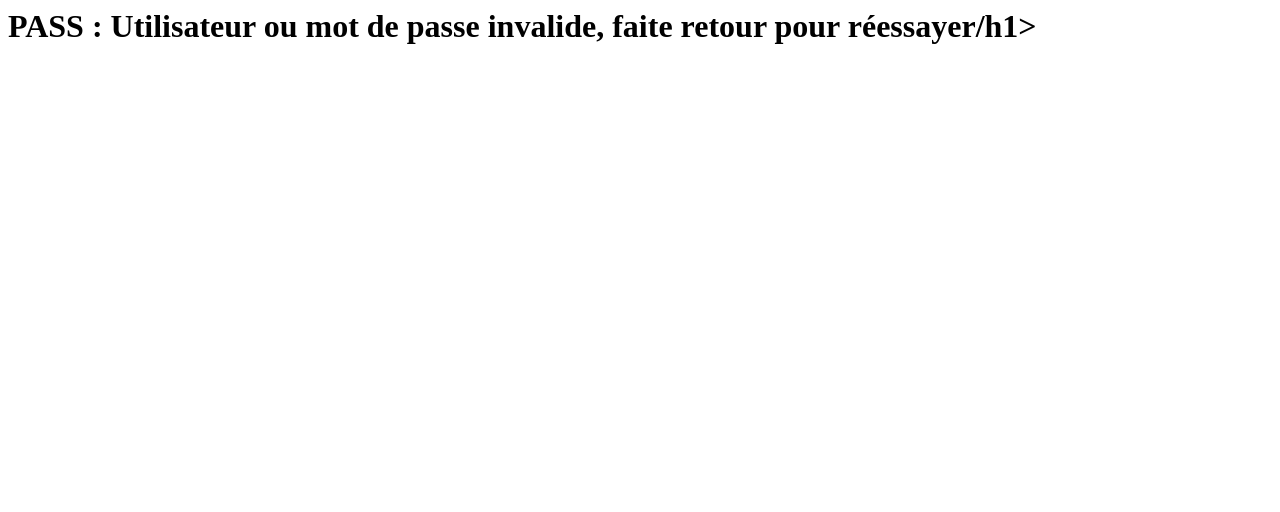
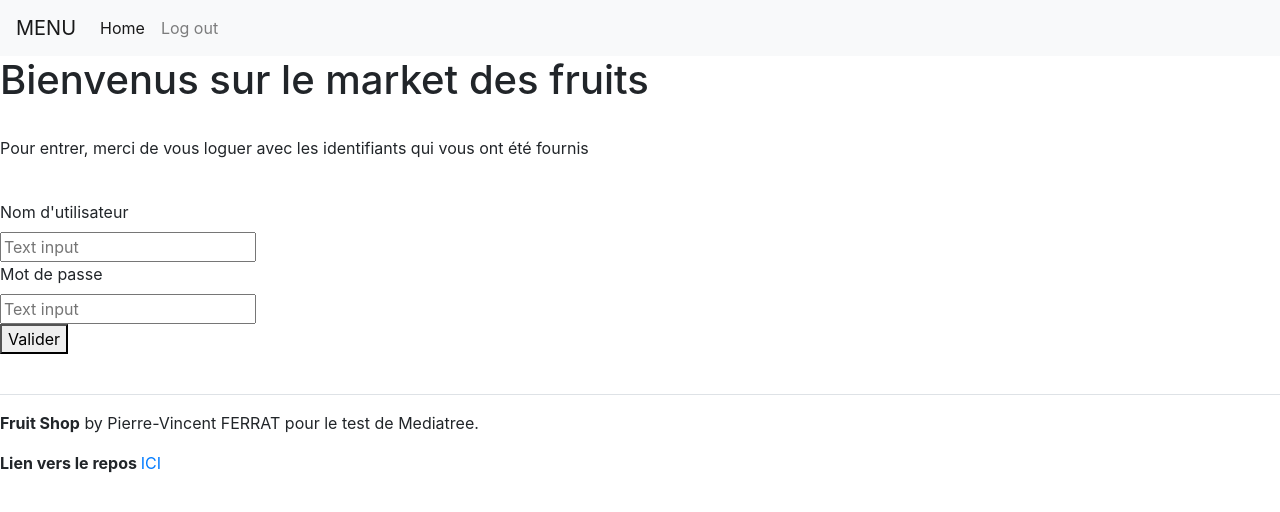
Before and after one commit to Pedrodebdx/django_test_mediatree, a Django app: page / in a window 1280 px wide. Shown: the top 512 px of the page. Run offline with Django 3.2, Linux system fonts and the light colour scheme; some libraries are stand-ins or nearby versions.

Commit message:
end of day

```diff
--- a/fruit_shop/shop/templates/shop/index.html
+++ b/fruit_shop/shop/templates/shop/index.html
@@ -7,6 +7,7 @@
 <p>Pour entrer, merci de vous loguer avec les identifiants qui vous ont été fournis</p>
 <br>
 
+<form action="/formulaire_login/" method="post"></form>
 <div class="field">
     <label class="label">Nom d'utilisateur</label>
     <div class="control">
@@ -24,6 +25,6 @@
             <button class="button is-link">Valider</button>
         </div>
     </div>
-
 </div>
+</form>
 {% endblock %}
--- a/fruit_shop/shop/views.py
+++ b/fruit_shop/shop/views.py
@@ -8,25 +8,22 @@ from django.contrib.auth.decorators import login_required
 
 
 def index(request): # index with login
-    try:
-        user_id = request.POST['username']
-        password = request.POST['password']
-        user = authenticate(request, username=user_id, password=password)
-        if user is not None:
-            login(request, user)
-            return render(request, 'shop/market.html')   # to return market page, after login
-        else:
-            return HttpResponse('<h1>Utilisateur ou mot de passe invalide, faite retour pour réessayer/h1>')
-    except:
-        return HttpResponse('<h1>PASS : Utilisateur ou mot de passe invalide, faite retour pour réessayer/h1>')
+    if request.method == 'POST':
+        formulaire_login= formulaire_login(request.POST)
+
+    user = authenticate(request,user_id='admin', user_password='12345')
+    if user is not None:
+        login(request, user)
+        print("LOG OK")
+        return render(request, 'shop/market.html')
+    else:
+        print("NON LOG")
+        return render(request, 'shop/index.html')
+
 
 # @login_required #décorateur pour authentification
 def shop(request):
     products = Produits.objects.all()
-  # if not request.user.is_authenticated:
-    #    return render(request, 'shop/market.html', produits)   # to return market page, after login
-    # if not request.user.is_authenticated:
-    #     return render(request, 'index.html')
 
     return render(request, 'shop/market.html', {"products": products})
 
```
Also changed, not shown: fruit_shop/db.sqlite3.
